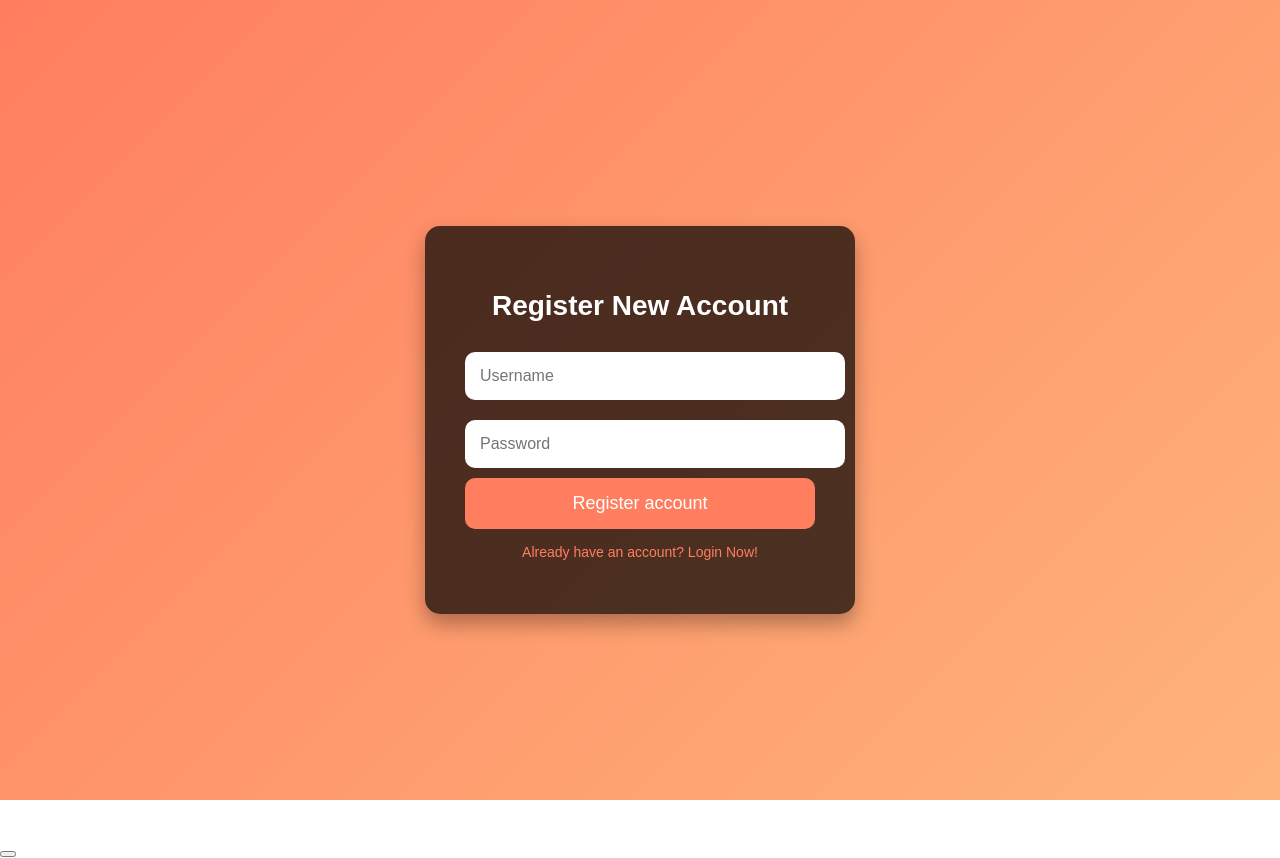
After one commit to vachan-maker/House-price-prediction, a Flask app: page /register in a window 1280 px wide. The commit adds this page. Run offline with Flask 3, Linux system fonts and the light colour scheme; parts of the project's set-up code (start-up, migrations or seed data) failed here and were passed over.

Commit message:
implemented login and registration

```diff
--- a/app.py
+++ b/app.py
@@ -1,17 +1,109 @@
-from flask import Flask, request, jsonify, render_template
+from flask import Flask, request, jsonify, render_template,flash,redirect,url_for
+from flask_login import LoginManager, UserMixin, login_user, login_required, logout_user, current_user
 import pickle
 import numpy as np
 from sklearn.preprocessing import StandardScaler
+from flask_bcrypt import Bcrypt
+import sqlite3
+
 
 app = Flask(__name__)
+app.secret_key = "ImASecretKey"
+bcrypt = Bcrypt(app)
+login_manager = LoginManager(app)
+login_manager.login_view = "login"
+DATABASE = "database.db"
+
+
+# User Model
+class User(UserMixin):
+    def __init__(self, id, username, password_hash):
+        self.id = id
+        self.username = username
+        self.password_hash = password_hash
+
+
+@login_manager.user_loader
+def load_user(user_id):
+    con = sqlite3.connect(DATABASE)
+    cur = con.cursor()
+    cur.execute("SELECT * FROM users WHERE id = ?", (user_id,))
+    user = cur.fetchone()
+    con.close()
+    if user:
+        return User(*user)
+    return None
+
+def init_db():
+    with sqlite3.connect(DATABASE) as con:
+        cur = con.cursor()
+        cur.execute('''CREATE TABLE IF NOT EXISTS users (
+                        id INTEGER PRIMARY KEY AUTOINCREMENT,
+                        username TEXT UNIQUE NOT NULL,
+                        password TEXT NOT NULL)''')
+        con.commit()
+
+init_db()
+
+@app.route("/register", methods=["GET", "POST"])
+def register():
+    if request.method == "POST":
+        username = request.form["username"]
+        password = request.form["password"]
+        hashed_password = bcrypt.generate_password_hash(password).decode("utf-8")
+
+        try:
+            con = sqlite3.connect(DATABASE)
+            cur = con.cursor()
+            cur.execute("INSERT INTO users (username,password) VALUES (?, ?)", (username,hashed_password))
+            con.commit()
+            flash("Registration successful! Please log in.", "success")
+            return redirect(url_for("login"))
+        except sqlite3.IntegrityError:
+            flash("Username already exists!", "danger")
+        finally:
+            con.close()
+
+    return render_template("register.html")
+
+@app.route("/login", methods=["GET", "POST"])
+def login():
+    if request.method == "POST":
+        username = request.form["username"]
+        password = request.form["password"]
+
+        con = sqlite3.connect(DATABASE)
+        cur = con.cursor()
+        cur.execute("SELECT * FROM users WHERE username = ?", (username,))
+        user = cur.fetchone()
+        con.close()
+
+        if user and bcrypt.check_password_hash(user[2], password):
+            login_user(User(*user))
+            flash("Login successful!", "success")
+            return redirect(url_for("house_price_prediction"))
+        else:
+            flash("Invalid credentials!", "danger")
+
+    return render_template("login.html")
 
 # Load trained model
 with open("model/model.pkl", "rb") as f:
     model = pickle.load(f)
 
-# Home route (renders form)
+
 @app.route("/")
 def home():
+    return render_template("home.html")
+
+@app.route("/profile")
+@login_required
+def profile():
+    return render_template("myprofile.html",user=current_user)
+
+@app.route("/house_price_prediction")
+@login_required
+def house_price_prediction():
     return render_template("index.html")
 
 # Prediction route (handles form submission & API requests)
--- a/home.html
+++ b/templates/home.html
@@ -250,7 +250,7 @@
     <section class="main-content">
         <h2>Let's Get Started</h2>
         <p>Provide us with some basic information about your property, and we'll predict its price based on current trends.</p>
-        <button class="get-started-btn" onclick="window.location.href='login.html'">Get Started</button>
+        <button class="get-started-btn" onclick="window.location.href='/login'">Get Started</button>
     </section>
 
     <!-- Features Section -->
--- a/index.html
+++ b/templates/index.html
@@ -102,6 +102,7 @@
 <body>
     <div class="container">
         <h2>Enter House Details</h2>
+        <h3><a href="{{ url_for('profile') }}">My Profile</a></h3>
         <form action="/predict" method="post">
             <label for="area">Area (sq. ft.):
                 <input type="number" id="area" name="area" required>
--- /dev/null
+++ b/templates/register.html
@@ -0,0 +1,116 @@
+<!DOCTYPE html>
+<html lang="en">
+<head>
+    <meta charset="UTF-8">
+    <meta name="viewport" content="width=device-width, initial-scale=1.0">
+    <title>Login Page</title>
+    <style>
+        body, html {
+            height: 100vh;
+            margin: 0;
+            font-family: 'Arial', sans-serif;
+        }
+
+        .background {
+            position: absolute;
+            top: 0;
+            left: 0;
+            width: 100%;
+            height: 100%;
+            background: linear-gradient(135deg, #ff7e5f, #feb47b); /* Vibrant gradient */
+            z-index: -1;
+        }
+
+        .container {
+            display: flex;
+            justify-content: center;
+            align-items: center;
+            height: 100%;
+            padding: 20px;
+        }
+
+        .login-box {
+            background-color: rgba(0, 0, 0, 0.7);
+            padding: 40px;
+            border-radius: 15px;
+            width: 350px;
+            color: white;
+            text-align: center;
+            box-shadow: 0 10px 20px rgba(0, 0, 0, 0.3);
+        }
+
+        .login-box h2 {
+            margin-bottom: 20px;
+            font-size: 28px;
+            font-weight: bold;
+            color: #fff;
+        }
+
+        .input-field {
+            width: 100%;
+            padding: 15px;
+            margin: 10px 0;
+            border: none;
+            border-radius: 10px;
+            font-size: 16px;
+            outline: none;
+            transition: all 0.3s ease;
+        }
+
+        .input-field:focus {
+            border: 2px solid #ff7e5f;
+            background-color: #fff3f0;
+        }
+
+        .btn {
+            width: 100%;
+            padding: 15px;
+            background-color: #ff7e5f;
+            border: none;
+            border-radius: 10px;
+            font-size: 18px;
+            color: white;
+            cursor: pointer;
+            transition: background-color 0.3s ease;
+        }
+
+        .btn:hover {
+            background-color: #feb47b;
+        }
+
+        .forgot-password {
+            margin-top: 15px;
+            font-size: 14px;
+            color: lightgray;
+        }
+
+        .forgot-password a {
+            color: #ff7e5f;
+            text-decoration: none;
+        }
+
+        .forgot-password a:hover {
+            text-decoration: underline;
+        }
+    </style>
+</head>
+<body>
+
+    <div class="background"></div>
+
+    <div class="container">
+        <div class="login-box">
+            <h2>Register New Account</h2>
+            <form action="/register" method="POST">
+                <input type="text" class="input-field" placeholder="Username" name="username" required>
+                <input type="password" class="input-field" placeholder="Password" name="password" required>
+                <button type="submit" class="btn">Register account</button>
+            </form>
+            <div class="forgot-password">
+                <p><a href="/login">Already have an account? Login Now!</a></p>
+            </div>
+        </div>
+    </div>
+<button href="home.html"></button>
+</body>
+</html>
```
Also changed, not shown: templates/login.html (renamed from login.html, +5 -5 lines), templates/myprofile.html (added, +27 -0 lines), templates/result.html (renamed from result.html), 1 other file.
